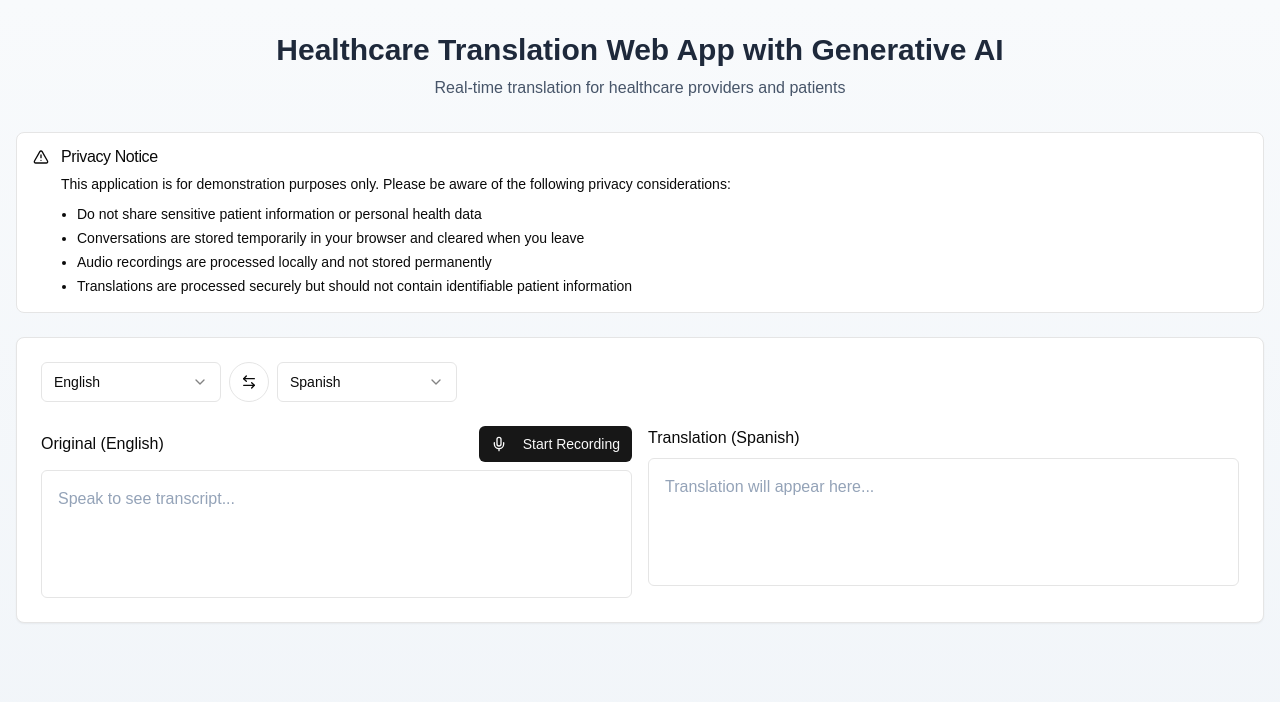
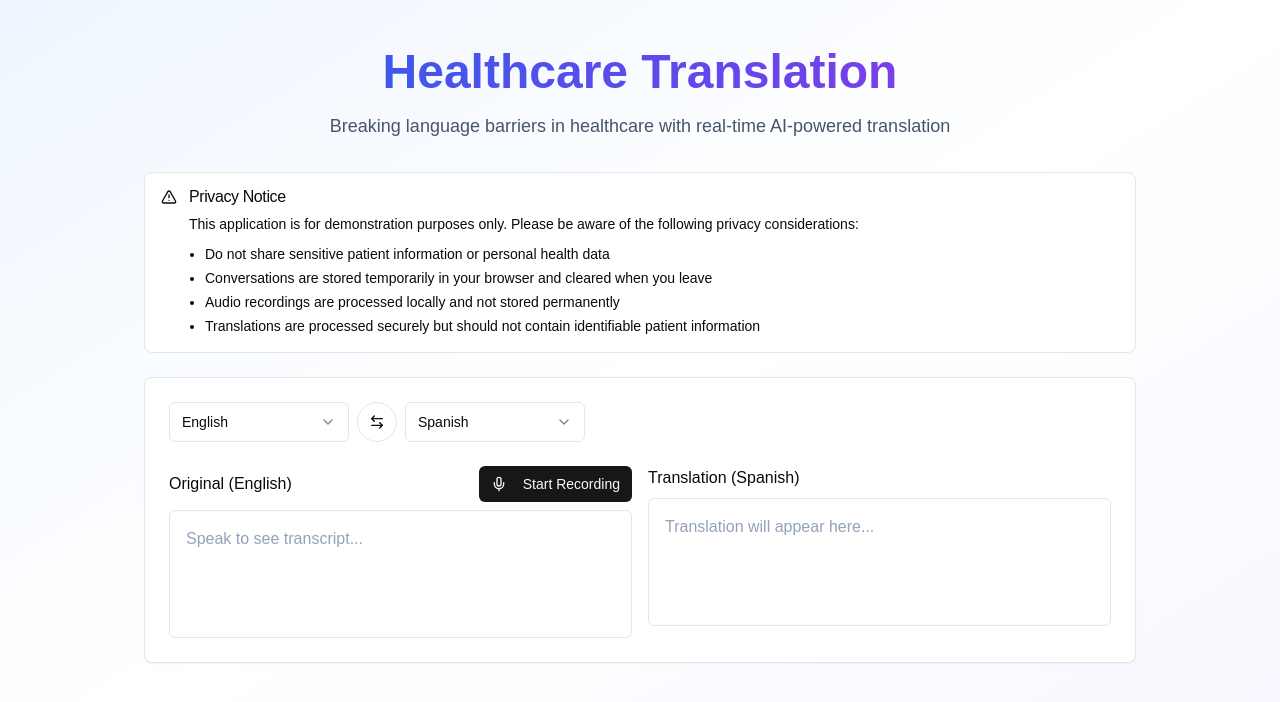
Before and after one commit to nanibot1/nanibot1-healthcare-translation-app, a Next.js app in the folder healthcare-translator/: page / in a window 1280 px wide. Shown: the top 702 px of the page. Built offline with nearby package versions, Linux system fonts and the light colour scheme.

Commit message:
Update page.tsx

```diff
--- a/healthcare-translator/app/page.tsx
+++ b/healthcare-translator/app/page.tsx
@@ -3,16 +3,20 @@ import { PrivacyNotice } from "@/components/privacy-notice"
 
 export default function Home() {
   return (
-    <main className="min-h-screen bg-gradient-to-b from-slate-50 to-slate-100 dark:from-slate-950 dark:to-slate-900">
-      <div className="container mx-auto px-4 py-8">
-        <h1 className="text-3xl font-bold text-center mb-2 text-slate-800 dark:text-slate-100">
-          Healthcare Translation Web App with Generative AI
-        </h1>
-        <p className="text-center mb-8 text-slate-600 dark:text-slate-300">
-          Real-time translation for healthcare providers and patients
-        </p>
-        <PrivacyNotice />
-        <Translator />
+    <main className="min-h-screen bg-gradient-to-br from-blue-50 via-white to-purple-50 dark:from-slate-950 dark:via-slate-900 dark:to-purple-950">
+      <div className="container mx-auto px-4 py-12 max-w-5xl">
+        <div className="text-center space-y-4 mb-8">
+          <h1 className="text-4xl sm:text-5xl font-bold bg-gradient-to-r from-blue-600 to-purple-600 bg-clip-text text-transparent dark:from-blue-400 dark:to-purple-400">
+            Healthcare Translation
+          </h1>
+          <p className="text-lg text-slate-600 dark:text-slate-300 max-w-2xl mx-auto">
+            Breaking language barriers in healthcare with real-time AI-powered translation
+          </p>
+        </div>
+        <div className="space-y-6 animate-in fade-in slide-in-from-bottom-4 duration-1000 fill-mode-forwards">
+          <PrivacyNotice />
+          <Translator />
+        </div>
       </div>
     </main>
   )
```
